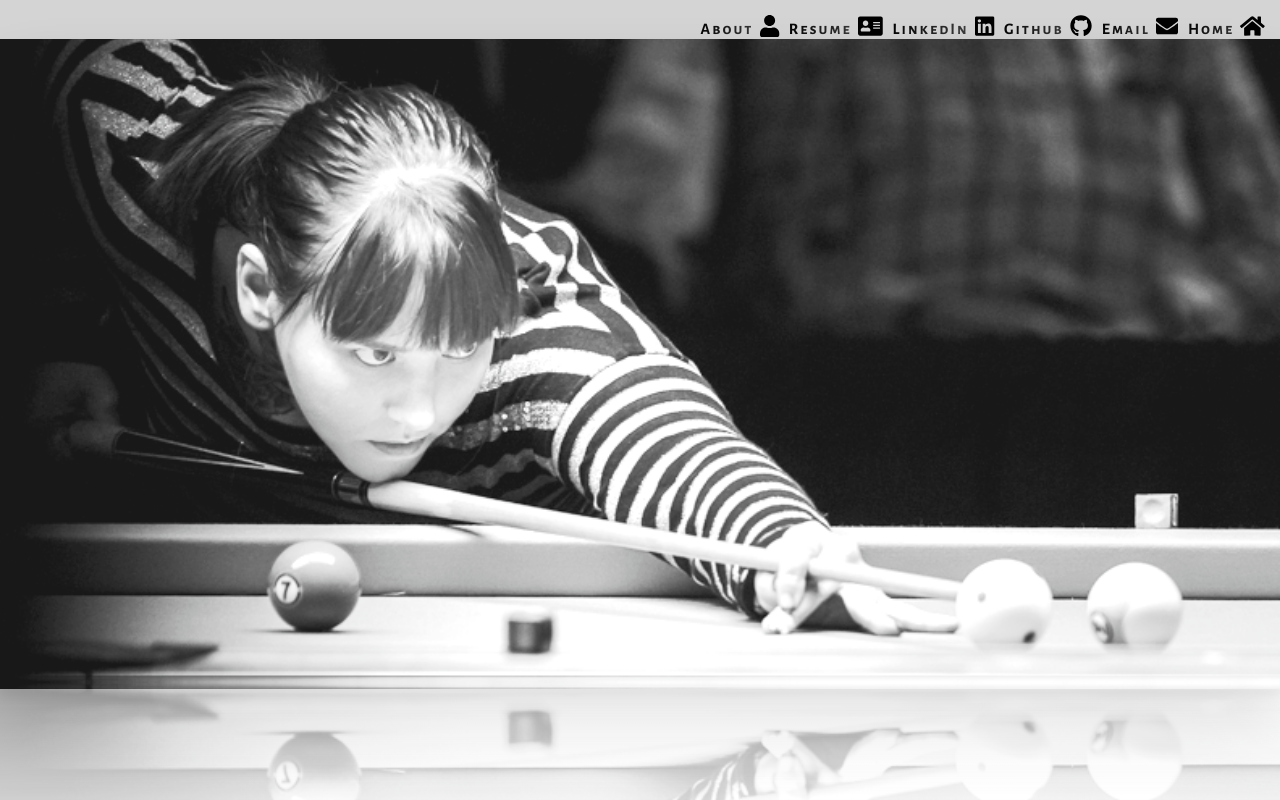
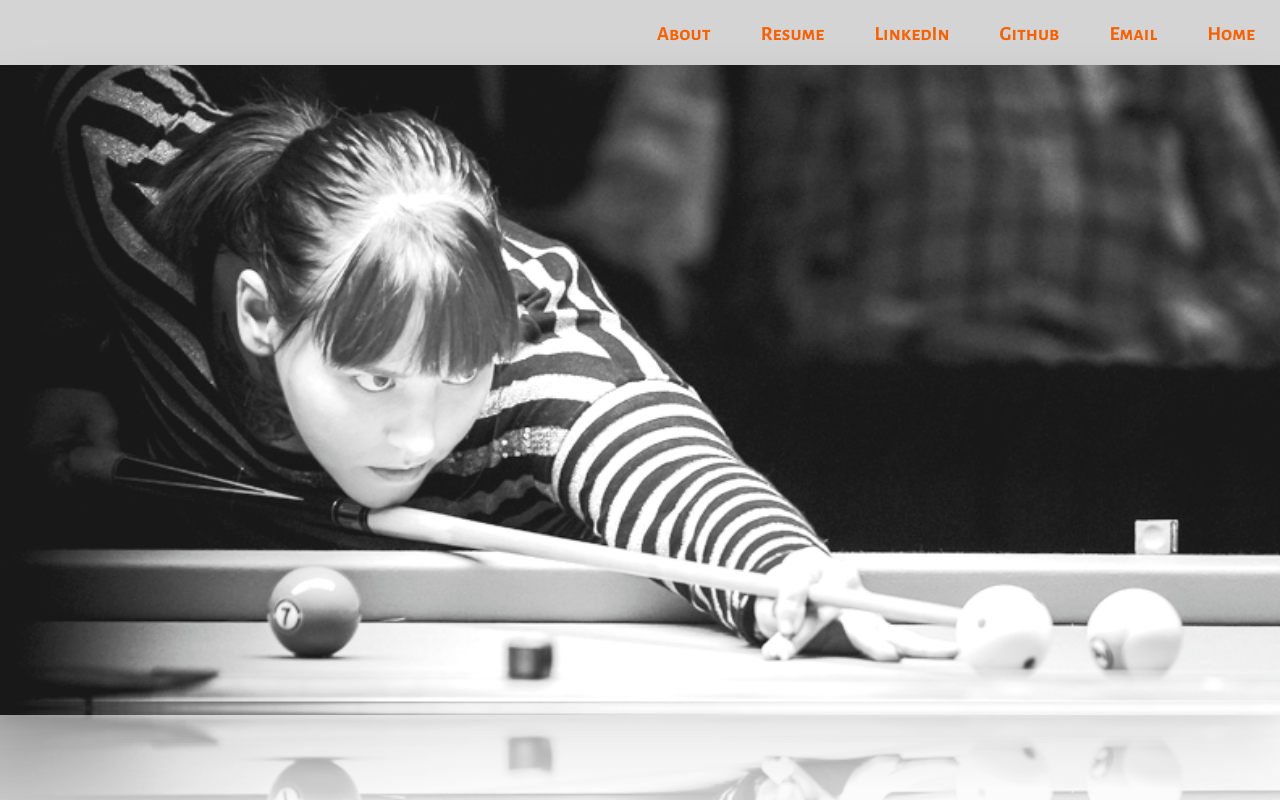
Before and after one commit to evestockstill/evePortfolio, a React app: page /aboutMe in a window 1280 px wide. Shown: the top 800 px of the page. Built offline with nearby package versions, Linux system fonts and the light colour scheme.

Commit message:
changed nav style removed icons

```diff
--- a/src/components/abstract/animate.scss
+++ b/src/components/abstract/animate.scss
@@ -74,3 +74,8 @@
   0% {transform: translateX(0);}
   100% {transform: translateX(-100%);}
 }
+@keyframes blur {
+    0% {
+      box-shadow: 0 0 0 0 $orange1;
+    }
+  }
--- a/src/components/header/Header.scss
+++ b/src/components/header/Header.scss
@@ -1,4 +1,4 @@
-@import "../abstract/global.scss";
+@import '../abstract/global.scss';
 
 .header {
   height: 45vh;
@@ -42,7 +42,7 @@
     @include text-color(2.5rem);
     top: 34%;
     left: 50%;
-    letter-spacing: .5rem;
+    letter-spacing: 0.5rem;
     text-align: center;
     @include respond(big-desktop) {
       top: 36%;
@@ -54,7 +54,7 @@
     @include respond(phone) {
       font-size: 1.8rem;
       top: 33%;
-      letter-spacing: .2rem;
+      letter-spacing: 0.2rem;
     }
   }
   .text {
@@ -77,7 +77,7 @@
       left: 76%;
       bottom: 65.1%;
       text-align: left;
-      animation: moveInLeft 1s ease-out, flicker 2.2s linear infinite;
+      animation: moveInLeft 2s ease-out, flicker 2.2s linear infinite;
       letter-spacing: 0.2rem;
       @include respond(big-desktop) {
         left: 75.9%;
@@ -93,8 +93,9 @@
       }
       @include respond(phone) {
         left: 75.9%;
-      bottom: 65%;
+        bottom: 65.5%;
         color: $orange1;
+        animation: moveInLeft 5s ease-out, flicker 2.2s linear infinite;
       }
     }
   }
--- a/src/components/nav/Nav.js
+++ b/src/components/nav/Nav.js
@@ -1,23 +1,16 @@
 import React from 'react';
 import './Nav.scss';
-import { FontAwesomeIcon } from '@fortawesome/react-fontawesome';
 import { NavLink } from 'react-router-dom';
 
 const Nav = () => {
   const user = (
     <NavLink to='/aboutMe' className='links'>
       About
-      <FontAwesomeIcon icon='user' className='fa' id='card'></FontAwesomeIcon>
     </NavLink>
   );
   const aboutMe = (
     <NavLink to='/resume' className='links'>
       Resume
-      <FontAwesomeIcon
-        icon='address-card'
-        className='fa'
-        id='user'
-      ></FontAwesomeIcon>
     </NavLink>
   );
   const linkedIn = (
@@ -27,11 +20,6 @@ const Nav = () => {
       className='links'
     >
       LinkedIn
-      <FontAwesomeIcon
-        icon={['fab', 'linkedin']}
-        className='fa'
-        id='linkedin'
-      ></FontAwesomeIcon>
     </a>
   );
   const github = (
@@ -41,11 +29,6 @@ const Nav = () => {
       className='links'
     >
       Github
-      <FontAwesomeIcon
-        icon={['fab', 'github']}
-        className='fa'
-        id='github'
-      ></FontAwesomeIcon>
     </a>
   );
   const email = (
@@ -55,17 +38,11 @@ const Nav = () => {
       className='links'
     >
       Email
-      <FontAwesomeIcon
-        icon='envelope'
-        className='fa'
-        id='mail'
-      ></FontAwesomeIcon>
     </a>
   );
   const home = (
     <NavLink to='/' className='links'>
       Home
-      <FontAwesomeIcon icon='home' className='fa' id='home'></FontAwesomeIcon>
     </NavLink>
   );
   return (
--- a/src/components/nav/Nav.scss
+++ b/src/components/nav/Nav.scss
@@ -2,47 +2,36 @@
 nav {
   display: flex;
   justify-content: flex-end;
-  flex-direction: row;
-  padding-right: 1rem;
   background-color: #d4d4d4;
-  @include respond(phone) {
+  @include respond(tab-port) {
     justify-content: center;
-    padding-right: 0;
   }
   li {
     display: inline-block;
-    color: $black-med;
-  }
-  .fa {
-    color: black;
-    font-size: 2.2rem;
-    margin-left: 0.6rem;
+    color: $orange1;
+    font-size: 2rem;
+    padding: 0.6em 0.9em;
+    margin-top: 0.3rem;
+    border: 2px solid transparent;
     @include respond(phone) {
-      display: none;
-    }
-    &:hover {
-      color: $orange1;
+      padding: 0.6em 0.3em;
+      font-size: 1.65rem;
     }
   }
   .links {
+    display: inline-block;
+    padding: 0.5rem;
+    color: inherit;
     text-decoration: none;
-    display: block;
-    text-align: center;
-    font-size: 1.6rem;
-    padding: 1.5rem 0.5rem 0rem 0.5rem;
-    background-image: linear-gradient(to right, black, $black-med);
-    -webkit-background-clip: text;
-    background-clip: text;
-    color: transparent;
-    letter-spacing: 2px;
     transition: all 0.2s;
-    @include respond(phone) {
-      font-size: 1.6rem;
-    }
-    &:hover {
-      text-shadow: -1px -1px 4px $whiteShadow, 1px -1px 4px $whiteShadow,
-        -1px 1px 0 $whiteShadow, 1px 1px 0 $whiteShadow, 0 -2px 5px, 0 0 2px,
-        0 0 4px #ff7e00, 0 0 6px #ff4444, 0 0 2px #ff7e00, 0 2px 3px #000;
+  }
+  .links:hover,
+  .links:focus {
+    color: black;
+    animation: blur 1s;
+    box-shadow: 0 0 0 .9em rgba($orange1, 0);
+    &:active {
+      box-shadow: none;
     }
   }
 }
--- a/src/components/project/Project.js
+++ b/src/components/project/Project.js
@@ -187,8 +187,8 @@ const Project = () => {
                 find albums and lyrics. Functionality created using custom hooks
                 and React. Queried 3 API's to produce a single page app. 3
                 person 1 day project, another 2 days I designed app
-                with PostCSS including logic for loading spinner and default
-                images.
+                with PostCSS with loading spinner and default
+                images JSX logic.
               </p>
               <button className='btn'>{githubMusic}</button>
               <button className='btn'>{musicWeb}</button>
@@ -207,7 +207,7 @@ const Project = () => {
             <div className='back-text'>
               <h1>Legal Router</h1>
               <p>
-                Developed at a hackathon on a team of 4 devs
+                Hackathon app, on a team of 4 devs
                 and 2 law students in 1.5 days. The app was built
                 specifically for low-income families who need legal
                 assistance focusing on domestic violence. I styled the mobile
--- a/src/components/project/Project.scss
+++ b/src/components/project/Project.scss
@@ -101,14 +101,14 @@
     font-size: 1.75rem;
   }
   @include respond(phone) {
-    font-size: 1.6rem;
+    font-size: 1.5rem;
   }
   &:hover {
     bottom: 0;
   }
   h1 {
     margin-bottom: .7rem;
-    font-size: 3rem;
+    font-size: 2.7rem;
     letter-spacing: 0.2rem;
     text-transform: uppercase;
     color: $orange1;
@@ -116,8 +116,8 @@
       font-size: 3rem;
     }
     @include respond(tab-land) {
-      margin-bottom: 0.5rem;
-      font-size: 2.7rem;
+      margin-bottom: 0.2rem;
+      font-size: 2.5rem;
     }
     @include respond(tab-port) {
       font-size: 2.2rem;
--- a/src/components/resume/Resume.scss
+++ b/src/components/resume/Resume.scss
@@ -1,11 +1,5 @@
 @import '../abstract/global.scss';
-.faback {
-  display: flex;
-  margin-left: 3rem;
-  margin-top: 1.5rem;
-  color: $orange1;
-  font-size: 3.5rem;
-}
+
 .resume {
   background: url('../assets/Resume.png');
   background-repeat: no-repeat;
@@ -31,37 +25,13 @@
     margin: 0.5rem;
   }
   @include respond(tab-port) {
-    background-size: cover;
-    padding: 75rem 0rem;
+    background-size: contain;
+    padding: 10rem 0rem;
     margin: 0.5rem;
   }
   @include respond(phone) {
     background-size: contain;
-    padding: 1rem;
+    padding: 1rem 1rem;
     height: 68vh;
   }
 }
-#navAlt {
-   .links {
-    text-decoration: none;
-    display: block;
-    text-align: center;
-    font-size: 1.5rem;
-    padding: 2rem 0.5rem 0rem 0.5rem;
-    background-image: linear-gradient(to right, $whiteShadow, $whiteShadow,$whiteShadow );
-    -webkit-background-clip: text;
-    background-clip: text;
-    color: transparent;
-    letter-spacing: 2px;
-    transition: all 0.2s;
-    @include respond(phone) {
-      font-size: 1.3.4rem;
-      padding: 2.5rem 0.5rem 0 0.5rem;
-      color: $whiteShadow;
-    }
-    &:hover {
-      text-shadow: -1px -1px 5px $whiteShadow, 1px -1px 5px $whiteShadow, -1px 1px 0 $whiteShadow,
-        1px 1px 0 $whiteShadow, 0 -2px 8px, 0 0 2px, 0 0 5px #ff7e00, 0 0 10px #ff4444, 0 0 2px #ff7e00, 0 2px 3px #000;
-    }
-  }
-}
--- a/src/components/slider/Slider.scss
+++ b/src/components/slider/Slider.scss
@@ -1,4 +1,4 @@
-@import "../abstract/global.scss";
+@import '../abstract/global.scss';
 .slide__Title {
   text-align: center;
   font-size: 3rem;
@@ -31,8 +31,10 @@
       height: 10rem;
       width: 20rem;
       position: absolute;
-            content: "";
-            background: linear-gradient(to right white 0% rgba(255, 255, 255, 0) 100%);
+      content: '';
+      background: linear-gradient(
+        to right white 0% rgba(255, 255, 255, 0) 100%
+      );
       z-index: 2;
     }
     &::before {
@@ -59,6 +61,9 @@
     height: 10rem;
     display: flex;
     align-items: center;
-        animation: iconSlide 45s linear infinite;
+    animation: iconSlide 35s linear infinite;
+    @include respond(phone) {
+      animation: iconSlide 20s linear infinite;
     }
   }
+}
```
Lines whose indentation alone changed are shown as unchanged.
